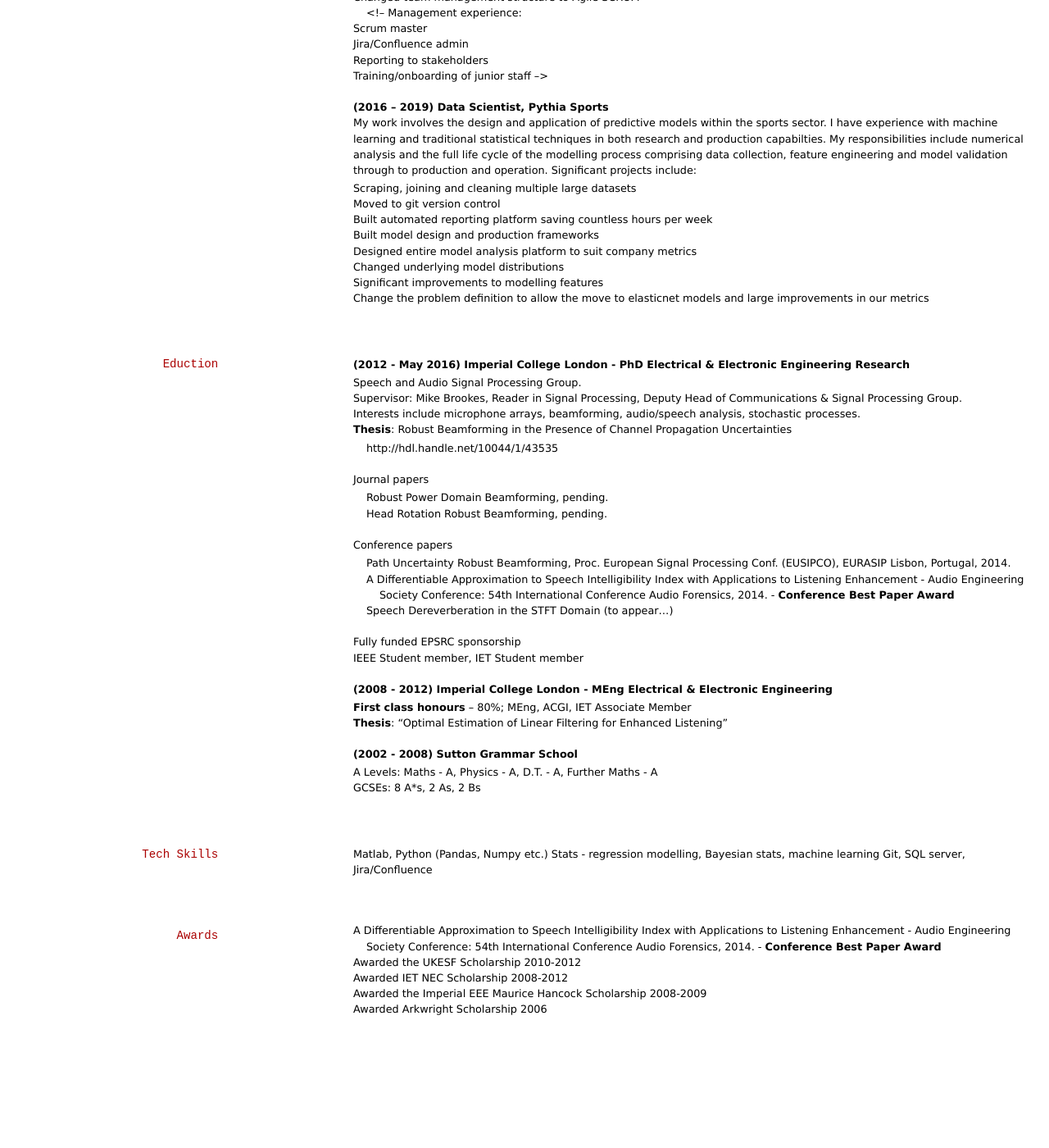
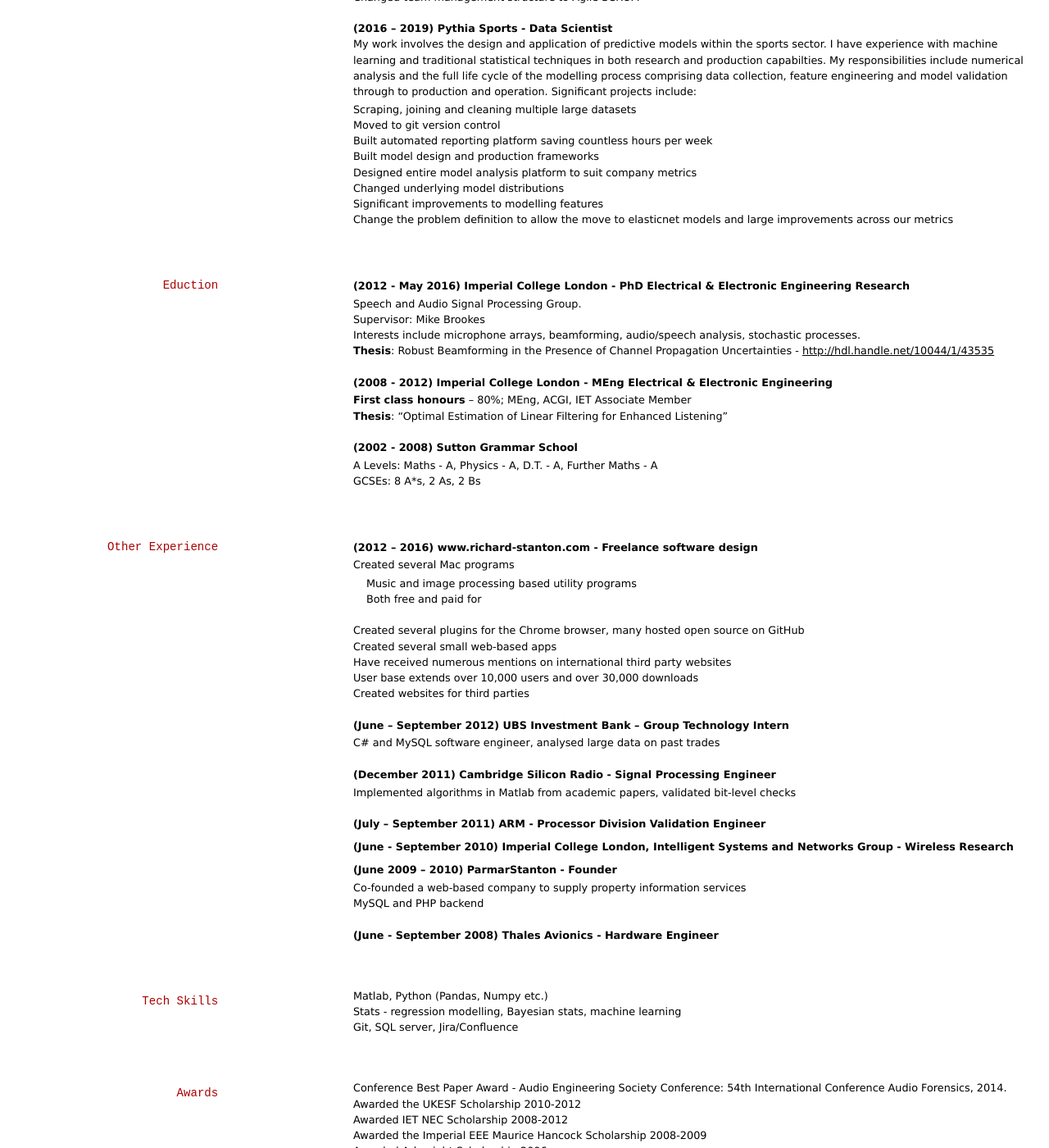
Before and after one commit to stanton119/cv, a Jekyll site: the page built from index.md, in a window 1280 px wide and 1400 px high, scrolled down 273 px. Shown: the whole window at 82% size. Built offline with Jekyll 4.4.1, drawn with Linux system fonts in a browser that asks for light colours; before the commit the page ends 1533 px from its top, so only the background shows below that; some of the changed text lies outside the part shown.

Commit message:
Content change

```diff
--- a/index.md
+++ b/index.md
@@ -35,17 +36,17 @@ Significant projects include:
 * Designed entire model analysis platform to suit company metrics
 * Changed underlying model distributions
 * Significant improvements to modelling features
-* Change the problem definition to allow the move to elasticnet models and large improvements in our metrics
+* Change the problem definition to allow the move to elasticnet models and large improvements across our metrics
 
 ## Eduction
 
 **(2012 - May 2016) Imperial College London - PhD Electrical & Electronic Engineering Research**
 * Speech and Audio Signal Processing Group.
-* Supervisor: Mike Brookes, Reader in Signal Processing, Deputy Head of Communications & Signal Processing Group.
+* Supervisor: Mike Brookes
 * Interests include microphone arrays, beamforming, audio/speech analysis, stochastic processes.
-* **Thesis**: Robust Beamforming in the Presence of Channel Propagation Uncertainties
-    * http://hdl.handle.net/10044/1/43535
-* Journal papers
+* **Thesis**: Robust Beamforming in the Presence of Channel Propagation Uncertainties - <http://hdl.handle.net/10044/1/43535>
+
+<!-- * Journal papers
     * Robust Power Domain Beamforming, pending.
     * Head Rotation Robust Beamforming, pending.
 * Conference papers
@@ -53,7 +54,7 @@ Significant projects include:
     * A Differentiable Approximation to Speech Intelligibility Index with Applications to Listening Enhancement - Audio Engineering Society Conference: 54th International Conference Audio Forensics, 2014. - **Conference Best Paper Award**
     * Speech Dereverberation in the STFT Domain (to appear…)
 * Fully funded EPSRC sponsorship
-* IEEE Student member, IET Student member
+* IEEE Student member, IET Student member -->
 
 **(2008 - 2012) Imperial College London - MEng Electrical & Electronic Engineering**
 * **First class honours** – 80%; MEng, ACGI, IET Associate Member
@@ -63,19 +64,63 @@ Significant projects include:
 * A Levels:	Maths - A, Physics - A, D.T. - A, Further Maths - A
 * GCSEs:	8 A*s, 2 As, 2 Bs
 
+## Other Experience
+**(2012 – 2016)	www.richard-stanton.com - Freelance software design**
+* Created several Mac programs
+    * Music and image processing based utility programs
+    * Both free and paid for
+* Created several plugins for the Chrome browser, many hosted open source on GitHub
+* Created several small web-based apps
+* Have received numerous mentions on international third party websites
+* User base extends over 10,000 users and over 30,000 downloads
+* Created websites for third parties
+
+<!-- ### Engineering Experience -->
+**(June – September 2012) UBS Investment Bank – Group Technology Intern**
+* C# and MySQL software engineer, analysed large data on past trades
+
+**(December 2011) Cambridge Silicon Radio - Signal Processing Engineer**
+* Implemented algorithms in Matlab from academic papers, validated bit-level checks
+
+**(July – September 2011) ARM - Processor Division Validation Engineer**
+
+**(June - September 2010) Imperial College London, Intelligent Systems and Networks Group - Wireless Research**
+
+**(June 2009 – 2010) ParmarStanton - Founder**
+* Co-founded a web-based company to supply property information services
+* MySQL and PHP backend
+
+**(June - September 2008) Thales Avionics - Hardware Engineer**
+
 ## Tech Skills
-Matlab, Python (Pandas, Numpy etc.)
-Stats - regression modelling, Bayesian stats, machine learning
-Git, SQL server, Jira/Confluence
+* Matlab, Python (Pandas, Numpy etc.)
+* Stats - regression modelling, Bayesian stats, machine learning
+* Git, SQL server, Jira/Confluence
 
 <!-- Pandas, numpy, scikit, matplotlib, seaborn, hvplot, tensorflow, flask -->
 
 ## Awards
-* A Differentiable Approximation to Speech Intelligibility Index with Applications to Listening Enhancement - Audio Engineering Society Conference: 54th International Conference Audio Forensics, 2014. - **Conference Best Paper Award**
+* Conference Best Paper Award - Audio Engineering Society Conference: 54th International Conference Audio Forensics, 2014.
 * Awarded the UKESF Scholarship 2010-2012
 * Awarded IET NEC Scholarship 2008-2012
 * Awarded the Imperial EEE Maurice Hancock Scholarship 2008-2009
 * Awarded Arkwright Scholarship 2006
+* Awarded ICSM Colours from Imperial College Medial School for outstanding contributions to extra-curricular life
+
+## Interests
+* Music
+    * Bass guitarist for the Imperial Medics Jazz Band for 5 years
+    * Managed the band for two successful years
+    * Managed and played in numerous other bands for concerts, weddings, balls
+    * Experience sound engineering concerts
+    * Played drums in several bands
+* Basketball
+    * Reached the quarter finals of the under 19s national cup
+    * Played in the Imperial College basketball team for 4 years
+* Athletics
+    * Trained as an athlete from the age of 12
+    * Won numerous awards through school years at the county, borough and school levels
+
 
 <!-- ### Footer
 
```
Also changed, not shown: other parts of index.md (+5 -4 lines).
